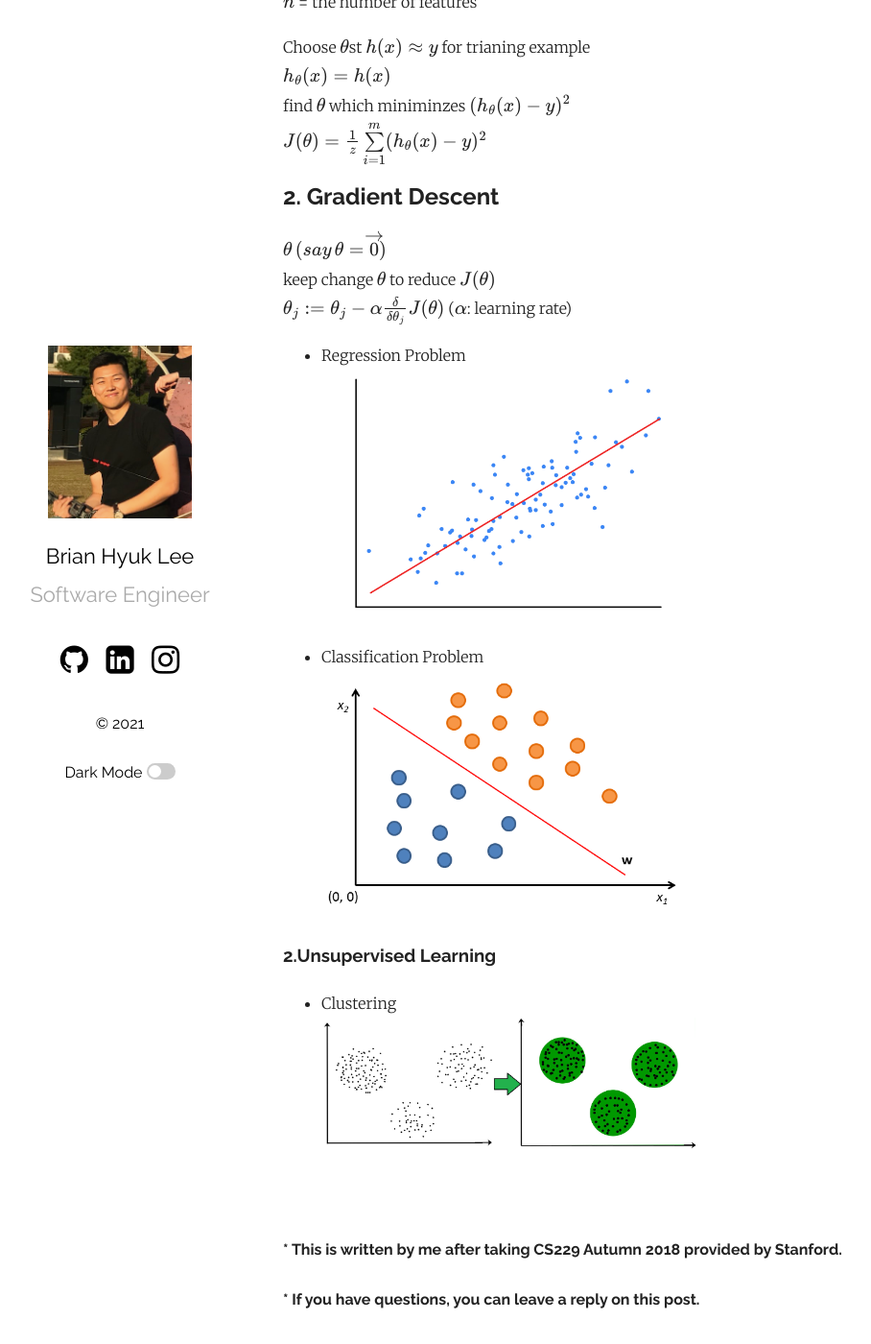
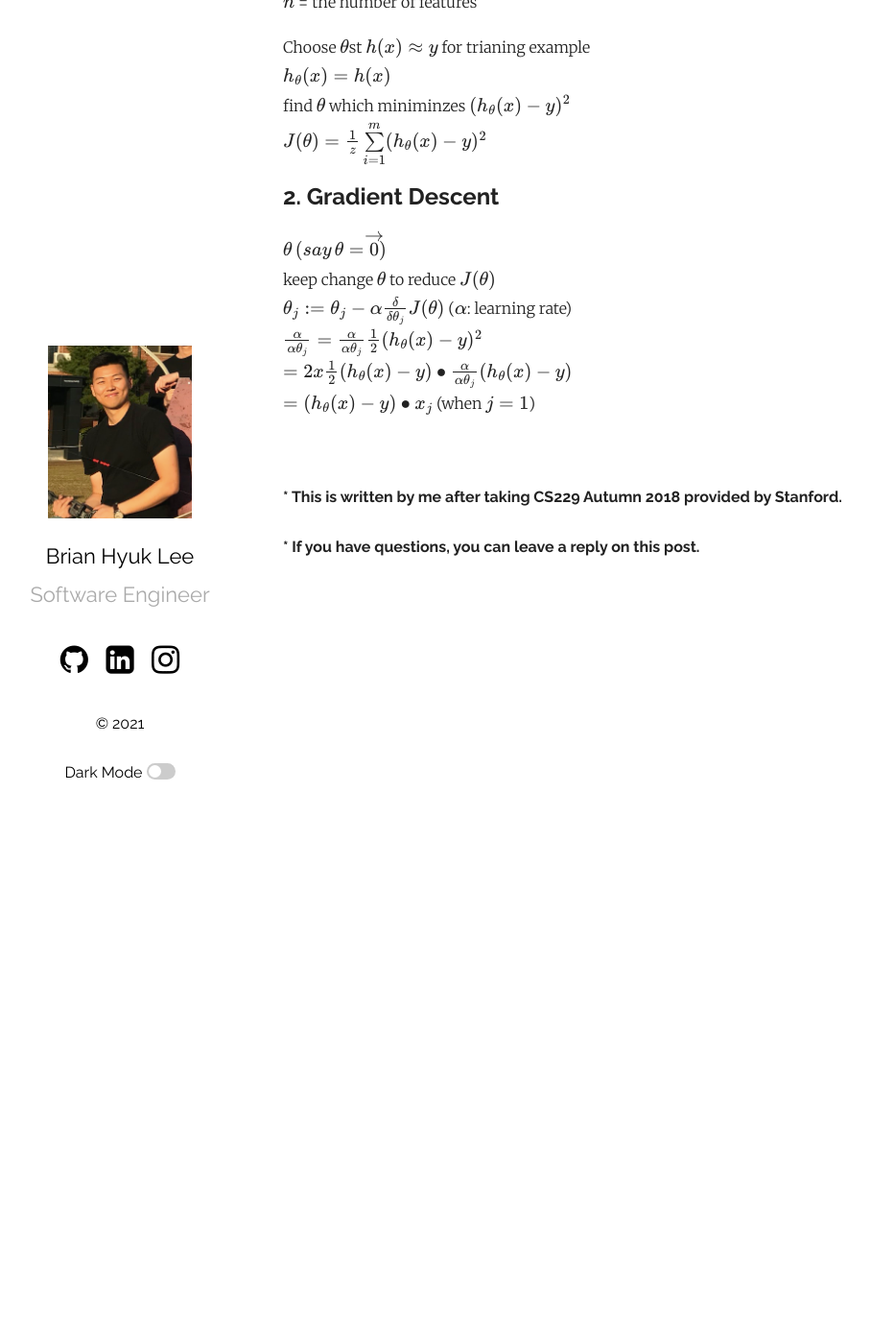
Before and after one commit to dlgur1994/dlgur1994.github.io, a Jekyll site: the page built from _posts/2021-04-06-CS229-Lecture2.md, in a window 1280 px wide and 1400 px high, scrolled down 619 px. Shown: the whole window at 96% size, without its empty margins (60-968 px from the left). Built offline with Jekyll 4.4.1, drawn with Linux system fonts in a browser that asks for light colours; formulas are drawn with MathJax 3; comment, search, counter and statistics services are not loaded.

Commit message:
CS229 lecture2 ing 21/04/20

```diff
--- a/_posts/2021-04-06-CS229-Lecture2.md
+++ b/_posts/2021-04-06-CS229-Lecture2.md
@@ -24,18 +24,10 @@ $$J({\theta}) = {1 \over z}\sum\limits_{i=1}^m(h_{\theta}(x)-y)^2$$
 $${\theta} \, (say \, {\theta} = \overrightarrow{0})$$
 keep change $${\theta}$$ to reduce $$J({\theta})$$
 $${\theta}_{j} := {\theta}_{j} - \alpha {\delta \over \delta{\theta}_{j}} J({\theta})$$ ($$\alpha$$: learning rate)
+$${\alpha \over \alpha {\theta}_{j}} = {\alpha \over \alpha \theta_{j}} {1 \over 2} (h_{\theta}(x) - y )^2$$
+$$= 2 x {1 \over 2} (h_{\theta}(x) - y) \bullet {\alpha \over \alpha \theta_{j}} (h_{\theta}(x) - y)$$
+$$= (h_{\theta}(x) - y) \bullet x_{j}$$ (when $$j=1$$)
 
-
-
-- Regression Problem
-![linear regression](/images/stanford229/linear_regression.png){: width="50%" height="50%"}
-
-- Classification Problem
-![classification problems](/images/stanford229/classification_problems.png){: width="50%" height="50%"}
-
-### 2.Unsupervised Learning
-- Clustering
-![clustering](/images/stanford229/clustering.jpg){: width="50%" height="100%"}
 
 <br/>
 #### * This is written by me after taking CS229 Autumn 2018 provided by Stanford.
```
